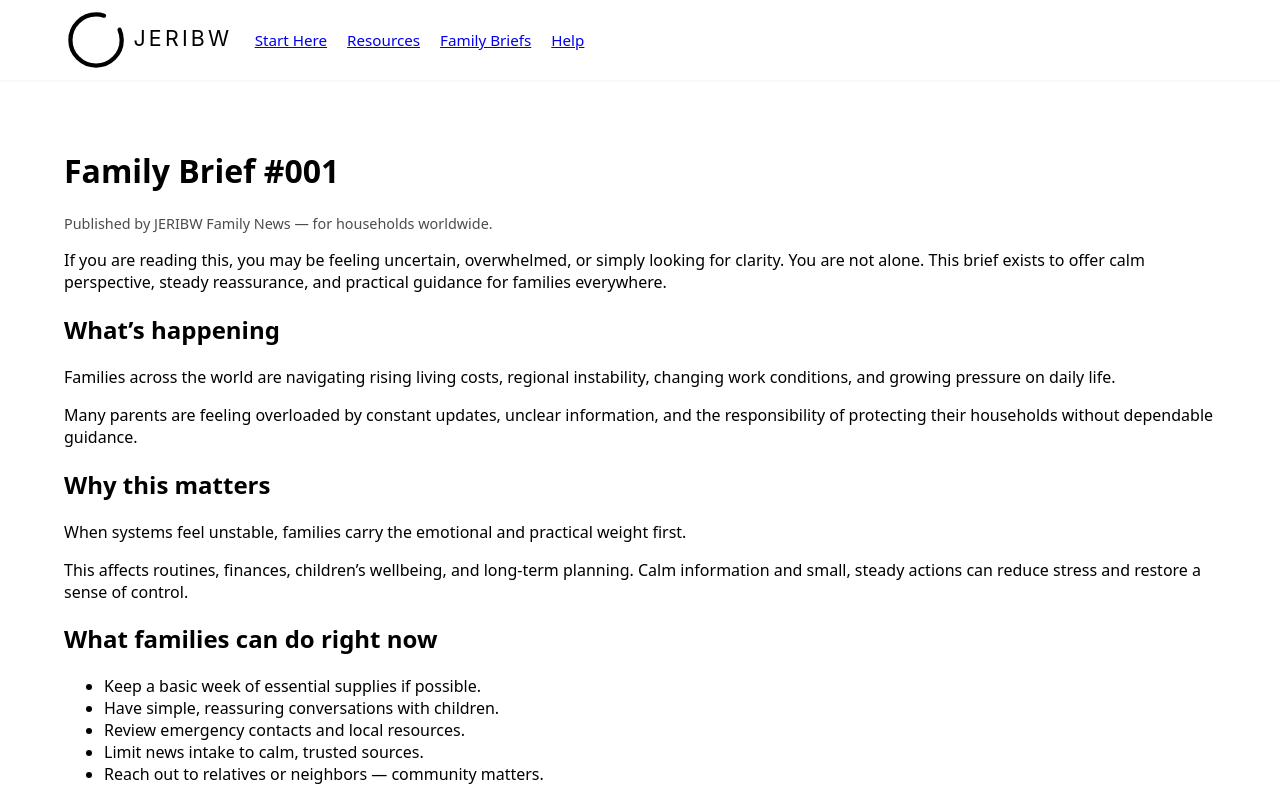
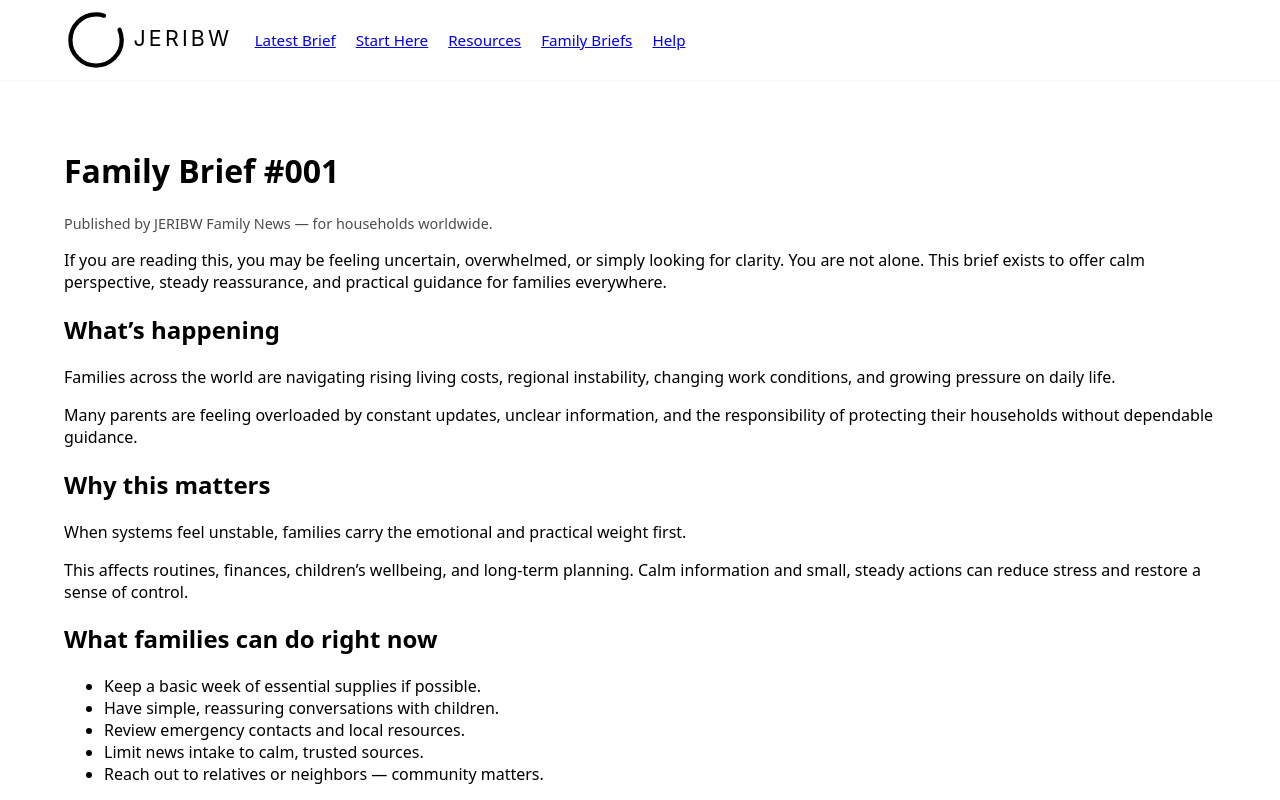
Before and after one commit to Jeribw-Foundation/jeribw, a Next.js app: page /briefs/first-family-brief in a window 1280 px wide. Shown: the top 800 px of the page. Built offline with nearby package versions, Linux system fonts and the light colour scheme.

Commit message:
Add Latest Family Brief to header navigation

```diff
--- a/components/Header.tsx
+++ b/components/Header.tsx
@@ -46,6 +46,7 @@ export default function Header() {
               flexWrap: "wrap",
             }}
           >
+            <Link href="/briefs/first-family-brief">Latest Brief</Link>
             <Link href="/start">Start Here</Link>
             <Link href="/resources">Resources</Link>
             <Link href="/briefs">Family Briefs</Link>
```
